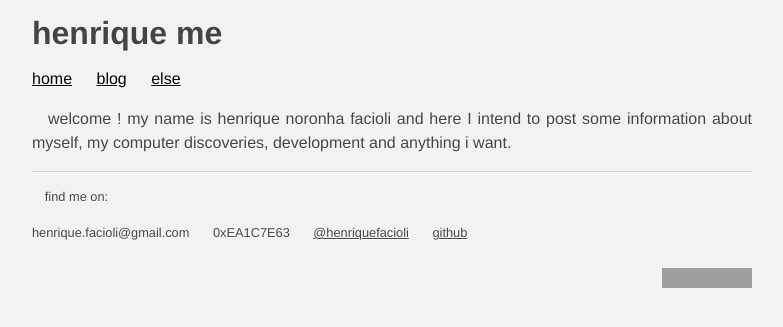
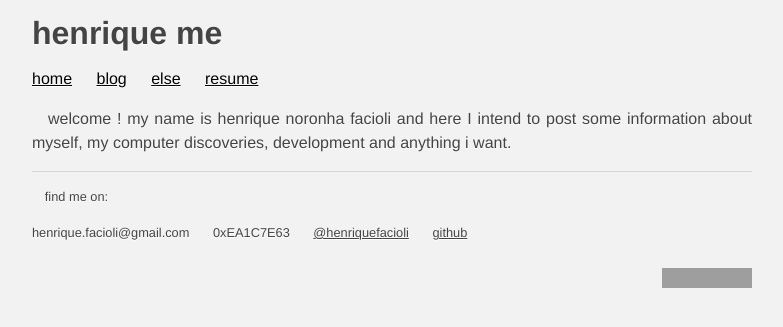
Before and after one commit to faciolihenrique/henriquefacioli.github.io, a Jekyll site: the page built from index.html, in a window 1280 px wide. Shown: the top 327 px of the page, without its empty margins (248-1031 px from the left). Built offline with Jekyll 4.4.1, drawn with Linux system fonts in a browser that asks for light colours; grey boxes are pictures that could not be loaded.

Commit message:
Added resume

```diff
--- a/_layouts/default.html
+++ b/_layouts/default.html
@@ -34,6 +34,7 @@
     	<li><a href="/">home</a></li>
     	<li><a href="/blog">blog</a></li>
         <li><a href="/else">else</a></li>
+        <li><a href="/files/henrique-resume-en.pdf">resume</a></li>
     </ul>
 </nav>
 
```
Also changed, not shown: 3 other files.
